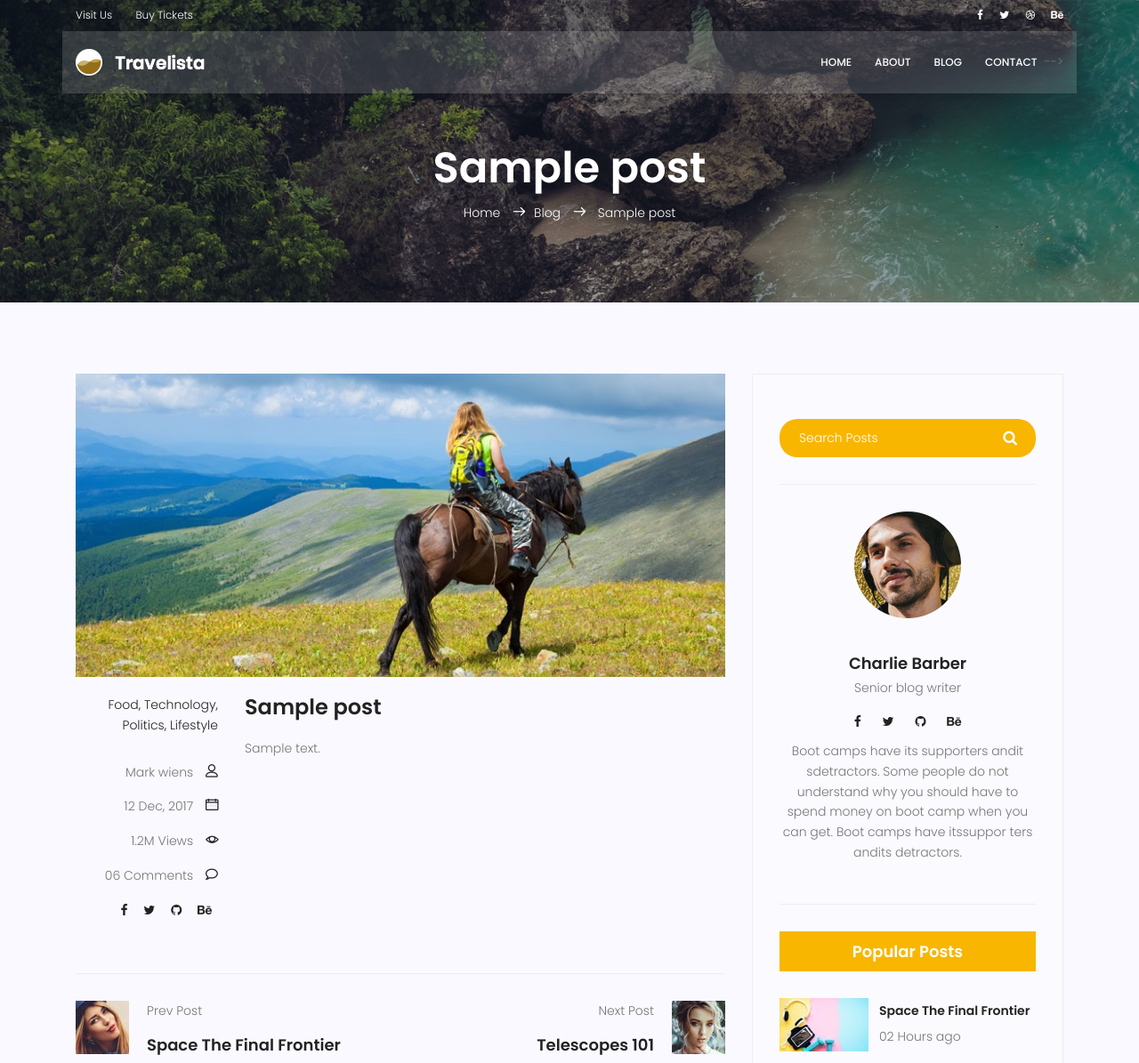
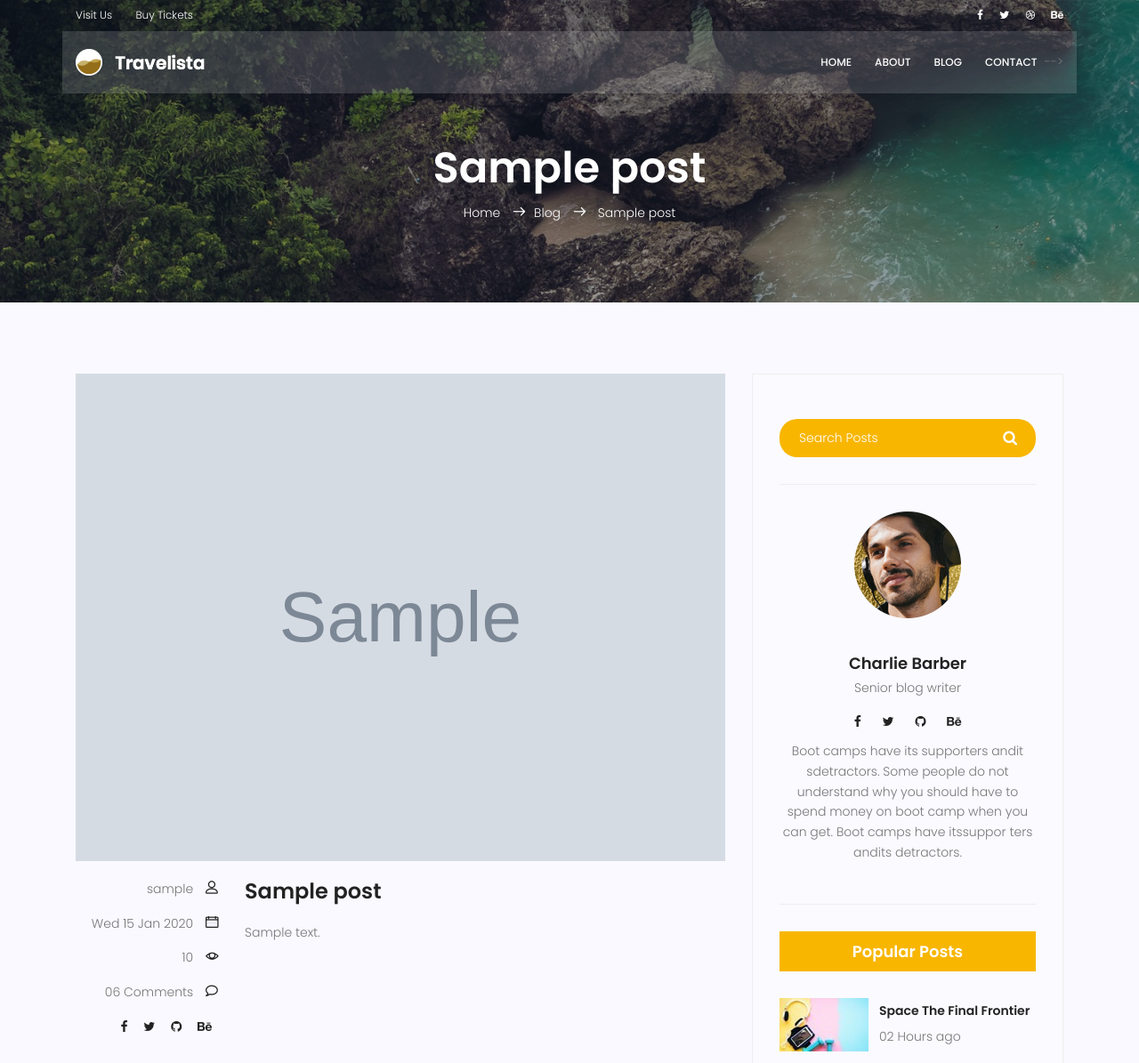
Before and after one commit to pfigithub/Example_Function_Base_Template_Rendering, a Django app: page /blog/1 in a window 1280 px wide. Shown: the top 1195 px of the page at 89% size. Run offline with Django 3.2, Linux system fonts and the light colour scheme; tables that the repository leaves empty hold one stand-in row (values such as "Sample post"); grey boxes marked "Sample" are stand-in pictures; some libraries are stand-ins or nearby versions.

Commit message:
Update blog-single.html
making ready blog_single

```diff
--- a/templates/blog/blog-single.html
+++ b/templates/blog/blog-single.html
@@ -64,22 +64,22 @@
 					<div class="single-post row">
 						<div class="col-lg-12">
 							<div class="feature-img">
-								<img class="img-fluid" src="{% static 'img/blog/feature-img1.jpg' %}" alt="">
+								<img class="img-fluid" src="{{post.image.url}}" alt="">
 							</div>
 						</div>
 						<div class="col-lg-3  col-md-3 meta-details">
-							<ul class="tags">
+							<!-- <ul class="tags">
 								<li><a href="#">Food,</a></li>
 								<li><a href="#">Technology,</a></li>
 								<li><a href="#">Politics,</a></li>
 								<li><a href="#">Lifestyle</a></li>
-							</ul>
+							</ul> -->
 							<div class="user-details row">
-								<p class="user-name col-lg-12 col-md-12 col-6"><a href="#">Mark wiens</a> <span
+								<p class="user-name col-lg-12 col-md-12 col-6"><a href="#">{{post.author}}</a> <span
 										class="lnr lnr-user"></span></p>
-								<p class="date col-lg-12 col-md-12 col-6"><a href="#">12 Dec, 2017</a> <span
+								<p class="date col-lg-12 col-md-12 col-6"><a href="#">{{post.published_date|date:"D d M Y"}}</a> <span
 										class="lnr lnr-calendar-full"></span></p>
-								<p class="view col-lg-12 col-md-12 col-6"><a href="#">1.2M Views</a> <span
+								<p class="view col-lg-12 col-md-12 col-6"><a href="#">{{post.counted_views}}</a> <span
 										class="lnr lnr-eye"></span></p>
 								<p class="comments col-lg-12 col-md-12 col-6"><a href="#">06 Comments</a> <span
 										class="lnr lnr-bubble"></span></p>
```
